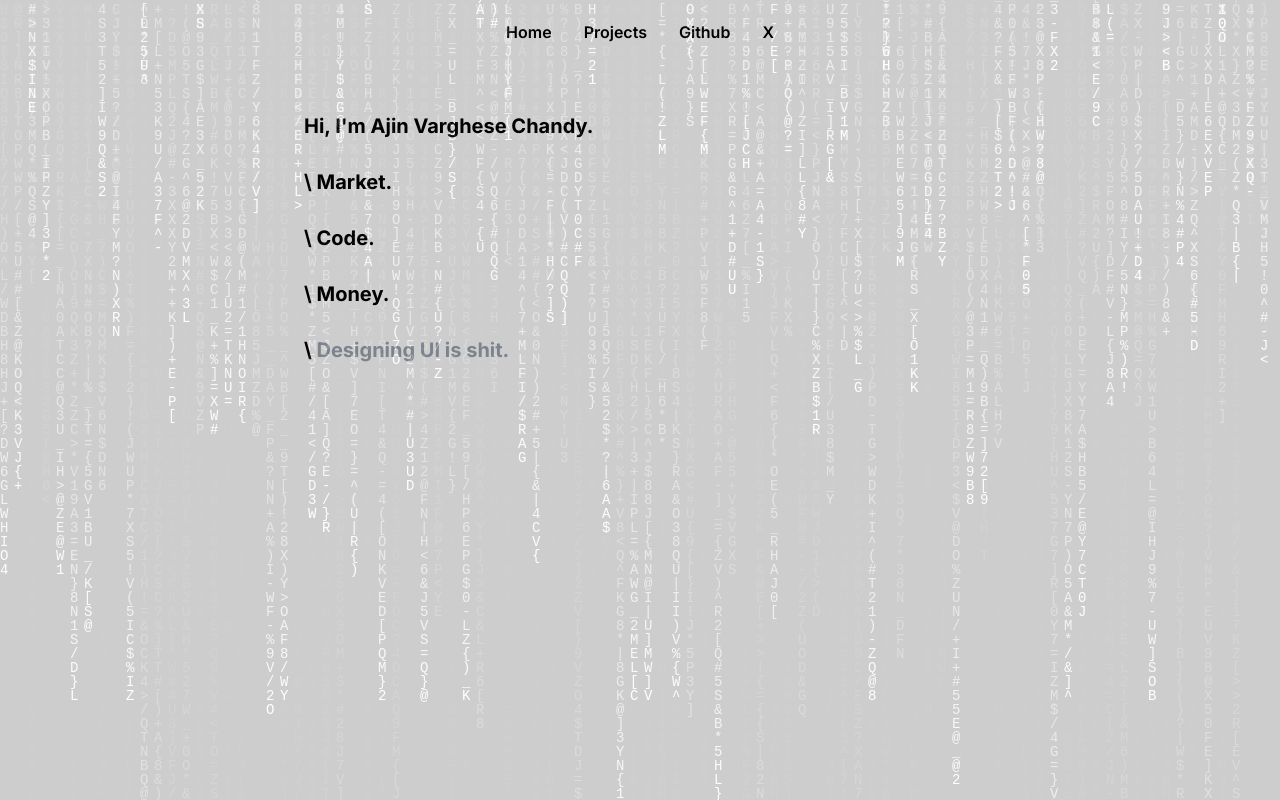
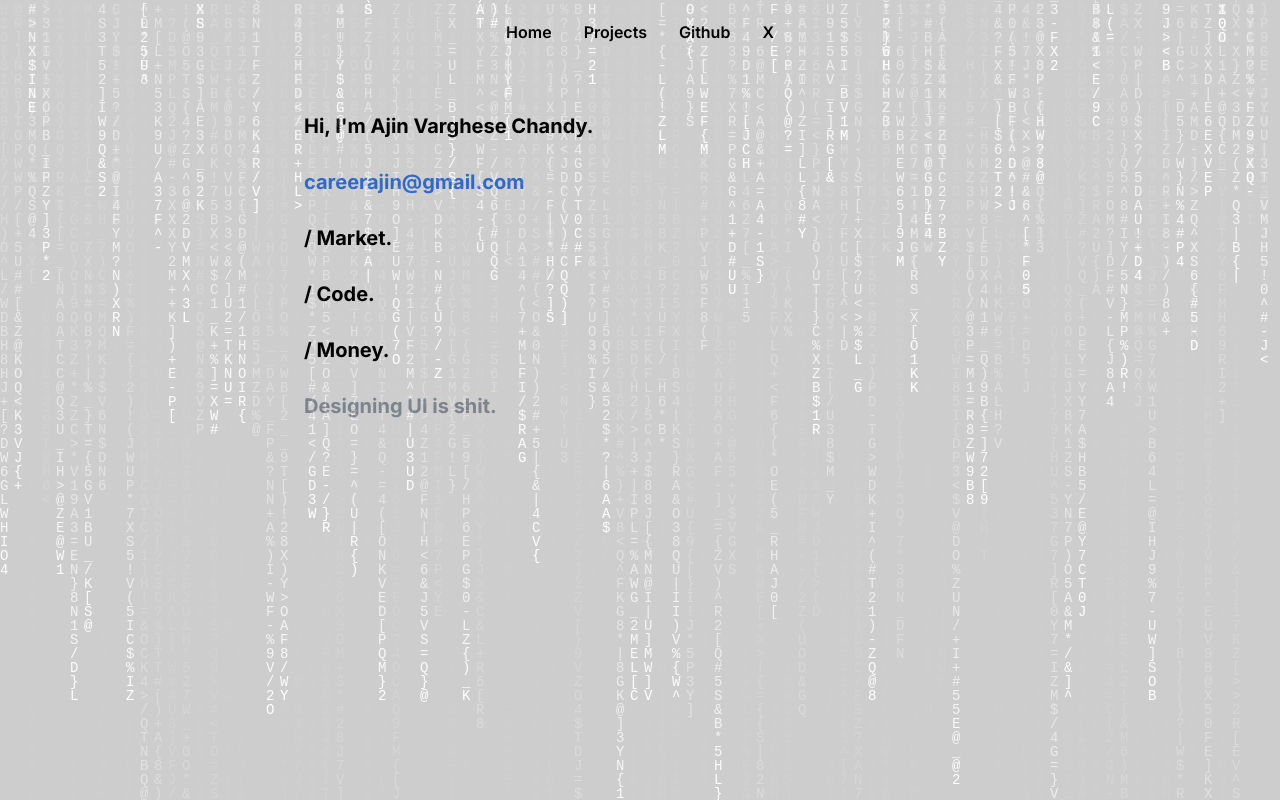
Before and after one commit to aajinn/0Ared, a Next.js app: page / in a window 1280 px wide. Built offline with nearby package versions, Linux system fonts and the light colour scheme.

Commit message:
add email to home

```diff
--- a/src/app/projects/page.tsx
+++ b/src/app/projects/page.tsx
@@ -27,6 +27,7 @@ export default function Projects() {
           </li>
         ))}
       </ul>
+      <p className="text-gray-500">more</p>
     </div>
   );
 }
--- a/src/components/Description.tsx
+++ b/src/components/Description.tsx
@@ -1,17 +1,44 @@
+"use client";
+import { useState } from "react";
+
 export default function Description() {
+  const [isCopied, setIsCopied] = useState(false);
+
+  const copyToClipboard = () => {
+    const email = "careerajin@gmail.com";
+    navigator.clipboard.writeText(email).then(() => {
+      setIsCopied(true); // Show popup when copy is successful
+      setTimeout(() => setIsCopied(false), 2000); // Hide popup after 2 seconds
+    });
+  };
+
   return (
-    <section className="mb-8 text-center">
+    <section className="mb-8 text-center relative">
       <p className="text-xl font-bold max-w-2xl mx-auto text-left mt-4">
-        Hi, I&apos;m Ajin Varghese Chandy. <br /> <br />
-        \ Market.
+        Hi, I&apos;m Ajin Varghese Chandy.
+        <br /> <br />
+        <span
+          onClick={copyToClipboard}
+          className="cursor-pointer text-blue-500 hover:underline"
+        >
+          careerajin@gmail.com
+        </span>
+        <br /> <br />
+        / Market.
         <br />
         <br />
-        \ Code.
+        / Code.
         <br />
-        <br />\ Money.
-        <br /> <br /> \{" "}
-        <span className="text-gray-400">Designing UI is shit. </span>
+        <br />
+        / Money.
+        <br /> <br />
+        <span className="text-gray-400">Designing UI is shit.</span>
       </p>
+      {isCopied && (
+        <div className="absolute top-0 right-0 mt-4 mr-4 p-2 bg-green-500 text-white rounded shadow-lg">
+          Copied to clipboard!
+        </div>
+      )}
     </section>
   );
 }
```
